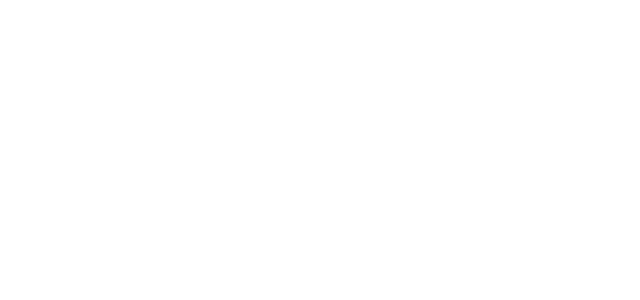
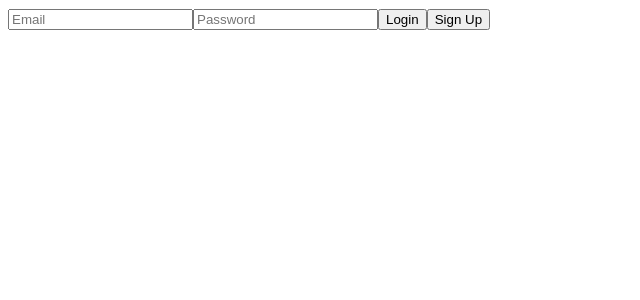
Before and after one commit to na2kera/progate_hack, a Next.js app: page / in a window 1280 px wide. Shown: the top 300 px of the page, without its empty margins (0-640 px from the left). Built offline with nearby package versions, Linux system fonts and the light colour scheme; no server answers.

Commit message:
認証機能

```diff
--- /dev/null
+++ b/src/app/components/Auth.tsx
@@ -0,0 +1,75 @@
+"use client";
+
+import { useState } from "react";
+import { supabase } from "../utils/supabase";
+
+const Auth = () => {
+  const [email, setEmail] = useState("");
+  const [password, setPassword] = useState("");
+  const [isLoading, setIsLoading] = useState(false);
+
+  const handleLogin = async () => {
+    try {
+      setIsLoading(true);
+      const { error } = await supabase.auth.signInWithPassword({
+        email,
+        password,
+      });
+      if (error) throw error;
+      alert("Login successful!");
+    } catch (error: unknown) {
+      if (error instanceof Error) {
+        alert(error.message);
+      } else {
+        alert("An error occurred");
+      }
+    } finally {
+      setIsLoading(false);
+    }
+  };
+
+  const handleSignUp = async () => {
+    try {
+      setIsLoading(true);
+      const { error } = await supabase.auth.signUp({
+        email,
+        password,
+      });
+      if (error) throw error;
+      alert("Sign up successful!");
+    } catch (error: unknown) {
+      if (error instanceof Error) {
+        alert(error.message);
+      } else {
+        alert("An error occurred");
+      }
+    } finally {
+      setIsLoading(false);
+    }
+  };
+
+  return (
+    <div>
+      <input
+        type="email"
+        placeholder="Email"
+        value={email}
+        onChange={(e) => setEmail(e.target.value)}
+      />
+      <input
+        type="password"
+        placeholder="Password"
+        value={password}
+        onChange={(e) => setPassword(e.target.value)}
+      />
+      <button onClick={handleLogin} disabled={isLoading}>
+        Login
+      </button>
+      <button onClick={handleSignUp} disabled={isLoading}>
+        Sign Up
+      </button>
+    </div>
+  );
+};
+
+export default Auth;
--- a/src/app/page.tsx
+++ b/src/app/page.tsx
@@ -1,5 +1,10 @@
 import Image from "next/image";
+import Auth from "./components/Auth";
 
 export default function Home() {
-  return <></>;
+  return (
+    <>
+      <Auth />
+    </>
+  );
 }
--- /dev/null
+++ b/src/app/utils/supabase.ts
@@ -0,0 +1,6 @@
+import { createClient } from "@supabase/supabase-js";
+
+const supabaseUrl = process.env.NEXT_PUBLIC_SUPABASE_URL as string;
+const supabaseAnonKey = process.env.NEXT_PUBLIC_SUPABASE_ANON_KEY as string;
+
+export const supabase = createClient(supabaseUrl, supabaseAnonKey);
```
